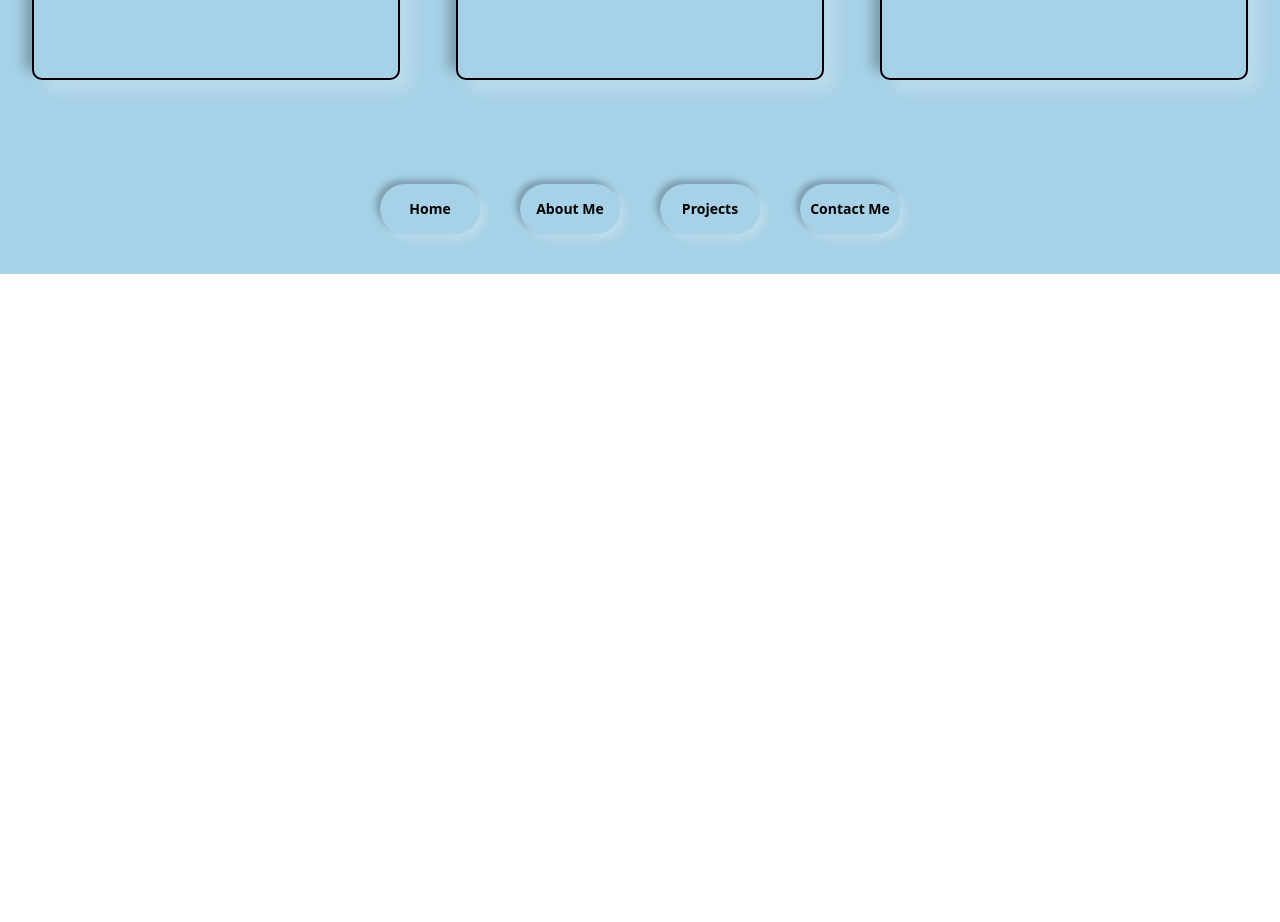
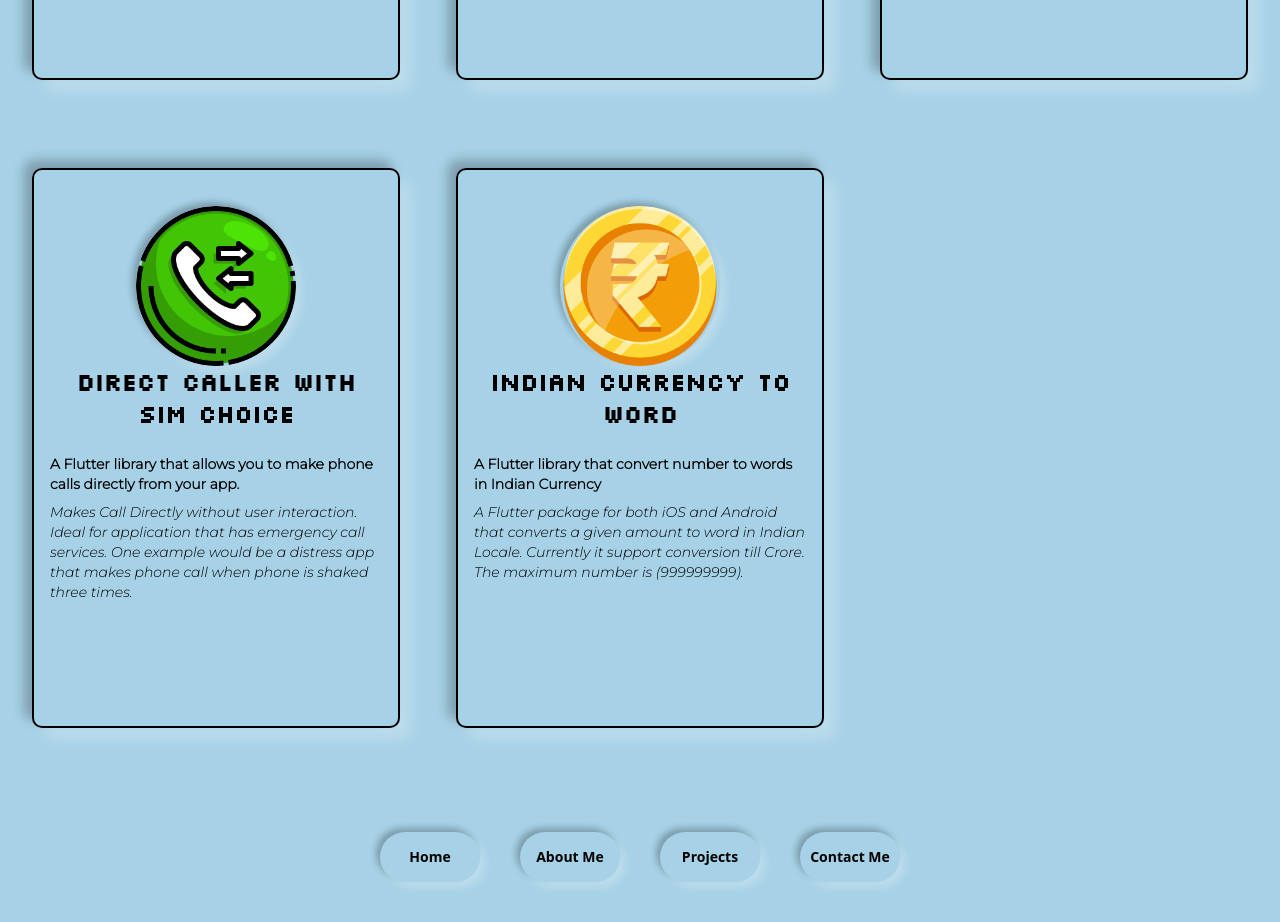
Before and after one commit to kuromadara/portfolio, a Next.js app: page /projects in a window 1280 px wide. Shown: the part 700-1622 px from the top of the page. Before the commit the page ends 974 px from the top, so only its background shows below. Built offline with nearby package versions, Linux system fonts and the light colour scheme; a web font is replaced by a local one.

Commit message:
added projects

```diff
--- a/pages/projects/index.tsx
+++ b/pages/projects/index.tsx
@@ -28,6 +28,23 @@ const PROJECTS = [
         detail: "Hello there, This is just a simple game of Tic-Tac-Toe. The game can be played using the terminal or the command line. This was built using Python and just one external library to color the output in the terminal. The interesting part is unlike other tick-tak-toe games, it can be played on a board of NxN size.",
         link: 'https://github.com/kuromadara/code4fun'
     },
+    {
+        id: 4,
+        title: 'Direct Caller with Sim Choice',
+        image: '/static/images/phone.png',
+        description: "A Flutter library that allows you to make phone calls directly from your app.",
+        detail: "Makes Call Directly without user interaction. Ideal for application that has emergency call services. One example would be a distress app that makes phone call when phone is shaked three times.",
+        link: 'https://github.com/kuromadara/direct_caller_sim_choice'
+    },
+    {
+      id: 5,
+      title: 'Indian Currency to Word',
+      image: '/static/images/rupee.png',
+      description: "A Flutter library that convert number to words in Indian Currency",
+      detail: "A Flutter package for both iOS and Android that converts a given amount to word in Indian Locale. Currently it support conversion till Crore. The maximum number is (999999999). ",
+      link: 'https://github.com/kuromadara/indian_currency_to_word'
+  },
+
 
 ]
   return (
```
Also changed, not shown: public/static/images/phone.png (added), public/static/images/rupee.png (added).
